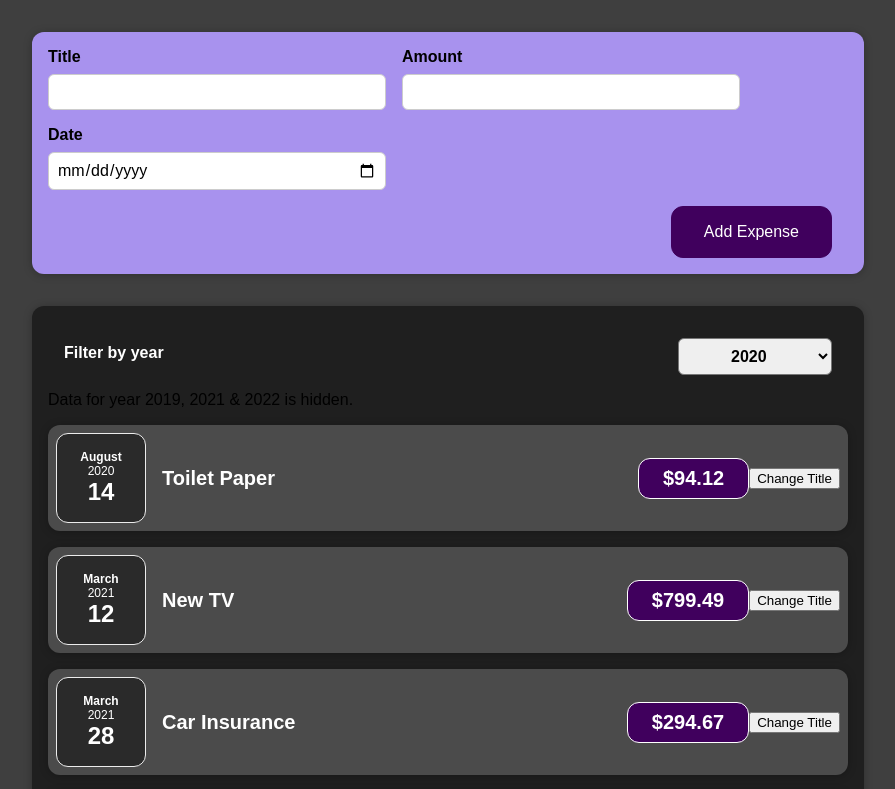
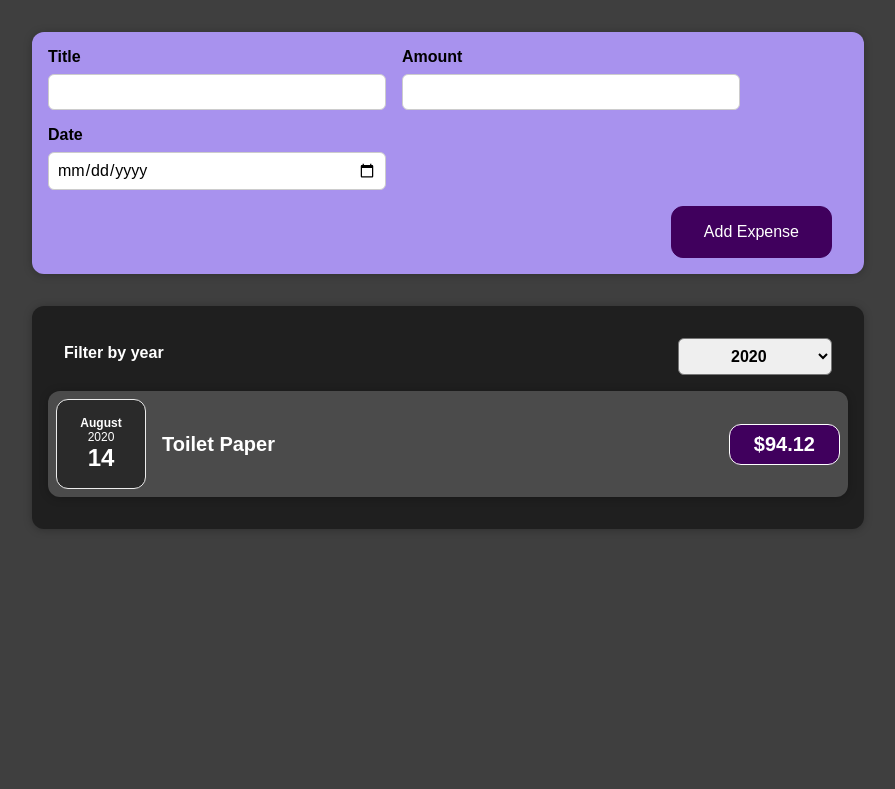
Before and after one commit to Dananjaya94/Expense-Manager, a React (Create React App) app: page / in a window 1280 px wide. Shown: the top 789 px of the page, without its empty margins (192-1087 px from the left). Built offline with nearby package versions, Linux system fonts and the light colour scheme; a web font is replaced by a local one.

Commit message:
ExpenseItems component
ExpenseItems component updated

```diff
--- a/src/App.js
+++ b/src/App.js
@@ -1,8 +1,8 @@
+import { useState } from "react";
 import Expenses from "./components/Expenses/Expenses";
 import NewExpense from "./components/NewExpense/NewExpense";
 
-function App() {
-  const expenses = [
+const initial_expenses = [
   {
     id: "e1",
     title: "Toilet Paper",
@@ -24,9 +24,15 @@ function App() {
   },
 ];
 
+function App() {
+  const [expenses, setExpenses] = useState(initial_expenses);
+
   const addExpenseHandler = (newData) => {
     console.log("In App.js");
     console.log(newData);
+    setExpenses((prevExpenses) => {
+      return [newData, ...prevExpenses];
+    });
   };
 
   return (
--- a/src/components/Expenses/ExpenseItem.js
+++ b/src/components/Expenses/ExpenseItem.js
@@ -9,10 +9,6 @@ function ExpenseItem(data) {
   const expenseAmount = data.amount;
   const expenseDate = data.date;
 
-  const onClickChangeTitle = () => {
-    setTitleState("Updated!");
-  };
-
   return (
     <Card className="expense-item">
       <ExpenseDate date={expenseDate} />
@@ -20,7 +16,6 @@ function ExpenseItem(data) {
         <h2>{titleState}</h2>
         <div className="expense-item__price">${expenseAmount}</div>
       </div>
-      <button onClick={onClickChangeTitle}>Change Title</button>
     </Card>
   );
 }
--- a/src/components/Expenses/Expenses.js
+++ b/src/components/Expenses/Expenses.js
@@ -6,23 +6,14 @@ import ExpensesFilter from "./ExpensesFilter";
 
 export default function Expenses(prop) {
   const [filteredYear, setFilteredYear] = useState("2020");
-  let filterInfoText = "2019, 2021 & 2022";
-
-  if (filteredYear === "2019") {
-    filterInfoText = "2020, 2021 & 2022";
-  } else if (filteredYear === "2020") {
-    filterInfoText = "2019, 2021 & 2022";
-  } else if (filteredYear === "2021") {
-    filterInfoText = "2019, 2020 & 2022";
-  } else if (filteredYear === "2022") {
-    filterInfoText = "2019, 2020 & 2021";
-  }
 
   const onSelectExpenseYear = (selectedYear) => {
-    console.log("Expense.js");
     setFilteredYear(selectedYear);
-    console.log(selectedYear);
   };
+
+  const filteredExpenses = prop.expenses.filter((expense) => {
+    return expense.date.getFullYear().toString() === filteredYear;
+  });
 
   return (
     <div>
@@ -31,27 +22,16 @@ export default function Expenses(prop) {
           defaultYear={filteredYear}
           onSelectYear={onSelectExpenseYear}
         />
-        <p>Data for year {filterInfoText} is hidden.</p>
-        <ExpenseItem
-          title={prop.expenses[0].title}
-          amount={prop.expenses[0].amount}
-          date={prop.expenses[0].date}
-        ></ExpenseItem>
-        <ExpenseItem
-          title={prop.expenses[1].title}
-          amount={prop.expenses[1].amount}
-          date={prop.expenses[1].date}
-        ></ExpenseItem>
-        <ExpenseItem
-          title={prop.expenses[2].title}
-          amount={prop.expenses[2].amount}
-          date={prop.expenses[2].date}
-        ></ExpenseItem>
-        <ExpenseItem
-          title={prop.expenses[3].title}
-          amount={prop.expenses[3].amount}
-          date={prop.expenses[3].date}
-        ></ExpenseItem>
+        {filteredExpenses.length === 0 && <p>No expenses found.</p>}
+        {filteredExpenses.length > 0 &&
+          filteredExpenses.map((expense) => (
+            <ExpenseItem
+              key={expense.id}
+              title={expense.title}
+              amount={expense.amount}
+              date={expense.date}
+            ></ExpenseItem>
+          ))}
       </Card>
     </div>
   );
```
Lines whose indentation alone changed are shown as unchanged.
